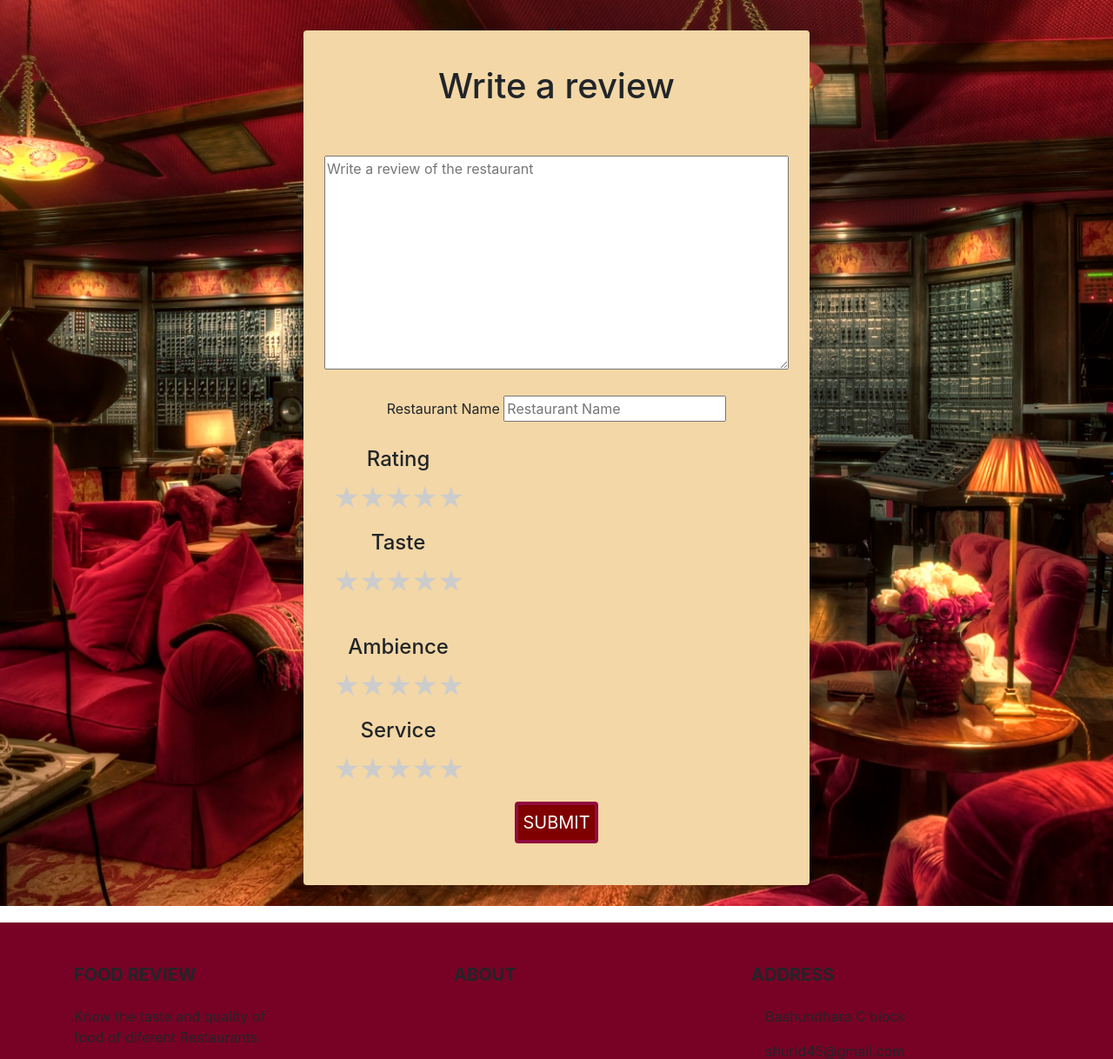
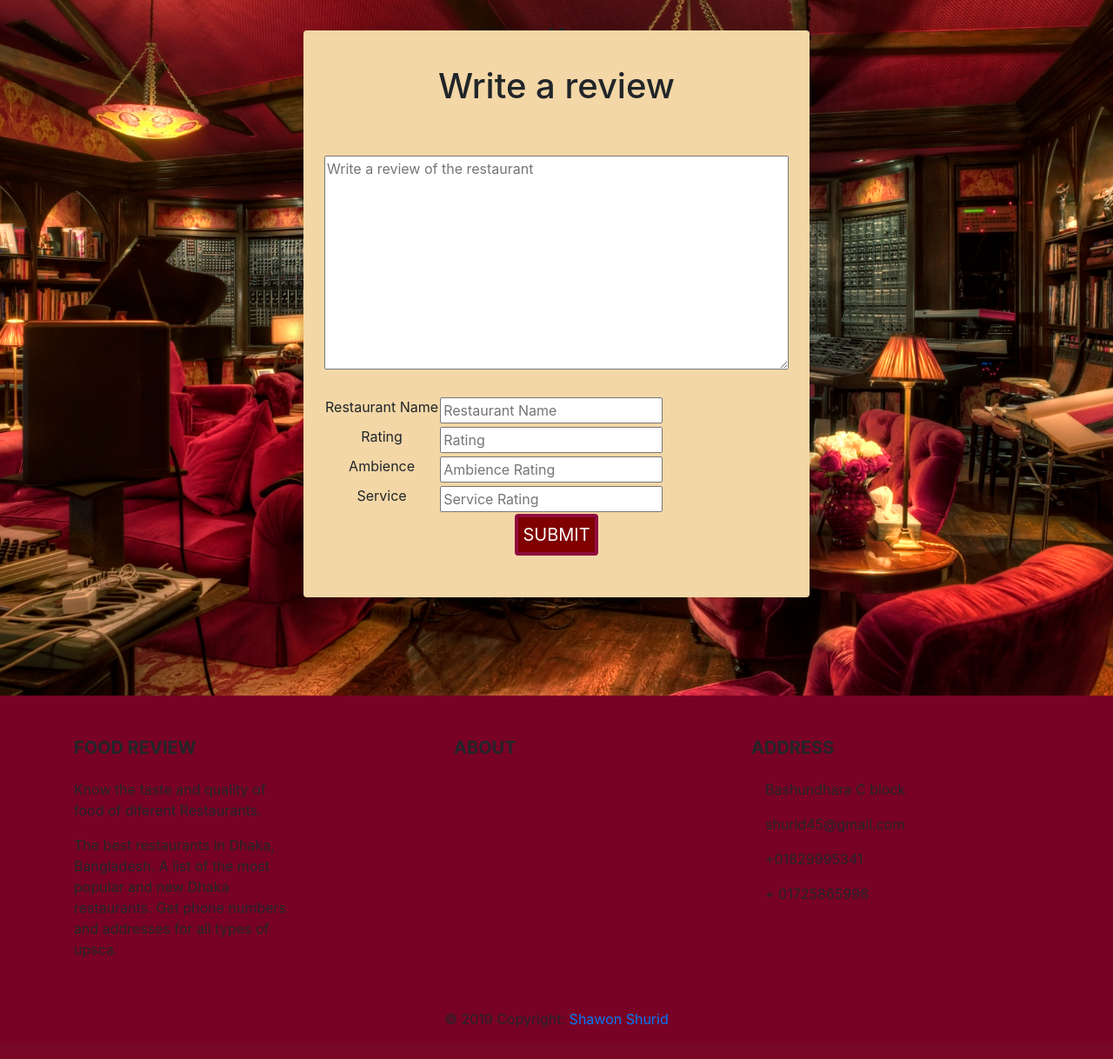
Before and after one commit to shayekh00/Food-Review-Using-raw-PHP-HTML-CSS-Javascript-Jquery, a PHP site: page /writerevew.php in a window 1280 px wide. Shown: the part 98-1316 px from the top of the page at 87% size. After the commit the page ends 1280 px from the top, so only its background shows below. Run offline with PHP 8.4, Linux system fonts and the light colour scheme; some libraries are stand-ins or nearby versions.

Commit message:
Insert to database - Write a Review

```diff
--- a/inc/header.php
+++ b/inc/header.php
@@ -7,6 +7,13 @@
 
     <!-- Bootstrap CSS -->
     <link rel="stylesheet" href="https://maxcdn.bootstrapcdn.com/bootstrap/4.0.0/css/bootstrap.min.css" >
+
+    <!-- new scripts added by navid starts-->
+    <script src="https://ajax.googleapis.com/ajax/libs/jquery/3.1.0/jquery.min.js"></script>
+    <script src="https://maxcdn.bootstrapcdn.com/bootstrap/3.3.7/js/bootstrap.min.js"></script>
+    <!-- new scripts added by navid ends-->
+
+
     <link href=”../css/style.css” rel=”stylesheet” type=”text/css”/>
 
     <link rel="stylesheet" href="css/style.css" type="text/css" media="all" />
--- a/writerevew.php
+++ b/writerevew.php
@@ -23,15 +23,54 @@
 
 					</div>
           <br>
-					<div class="input">
+
+					<!-- <div class="input">
 						<label for="r_name">Restaurant Name</label>
 						<input type="text" placeholder="Restaurant Name" name="r_name" required />
 						<span class="fa fa-unlock"></span>
 					</div>
-          <br>
+          <br> -->
 
 
-          <div class="rate">
+          <table>
+            <tr>
+              <div class="input">
+                <td> <label for="r_rating">Restaurant Name</label>  </td>
+                <td><input type="text" placeholder="Restaurant Name" name="r_name" required /></td>
+                <td><span class="fa fa-unlock"></span></td>
+              </div>
+            </tr>
+
+            <tr>
+              <div class="input">
+                <td> <label for="r_rating">Rating</label>  </td>
+                <td><input type="number" placeholder="Rating " name="r_rating" required /></td>
+                <td><span class="fa fa-unlock"></span></td>
+              </div>
+            </tr>
+
+            <tr>
+              <div class="input">
+                <td> <label for="r_rating">Ambience</label>  </td>
+                <td><input type="number" placeholder="Ambience Rating" name="r_ambience" required /></td>
+                <td><span class="fa fa-unlock"></span></td>
+              </div>
+            </tr>
+
+            <tr>
+              <div class="input">
+                <td> <label for="r_rating">Service</label>  </td>
+                <td><input type="number" placeholder="Service Rating" name="r_service" required /></td>
+                <td><span class="fa fa-unlock"></span></td>
+              </div>
+            </tr>
+
+
+
+          </table>
+
+
+          <!-- <div class="rate">
             <h4>Rating</h4>
             <input type="radio" id="star5" name="rate" value="5" />
             <label for="star5" title="text">5 stars</label>
@@ -43,8 +82,9 @@
             <label for="star2" title="text">2 stars</label>
             <input type="radio" id="star1" name="rate" value="1" />
             <label for="star1" title="text">1 star</label>
-          </div>
-          <br>
+          </div> -->
+
+          <!-- <br>
           <br>
 
           <br>
@@ -64,10 +104,10 @@
             <label for="star1" title="text">1 star</label>
           </div>
           <br>
-          <br>
+          <br> -->
 
 
-          <br>
+          <!-- <br>
           <br>
           <br>
           <div class="rate">
@@ -87,6 +127,7 @@
           <br>
           <br>
           <br>
+
           <div class="rate">
             <h4>Service</h4>
             <input type="radio" id="star5" name="rate" value="5" />
@@ -105,7 +146,8 @@
           <br>
           <br>
           <br>
-          <br>
+          <br> -->
+
           <input type="submit" name="submit" class=" btn btn-primary" value="SUBMIT" style="font-size:15pt;color:white;background-color:maroon;border:4px solid #900C3F;padding:5px">
           <br>
           <br>
@@ -116,11 +158,8 @@
 				</form>
 
 			</div>
-		</div>
-		<!-- //content -->
-		<!-- copyright -->
+    </div>
 
-		<!-- //copyright -->
 	</div>
 
 
```
Also changed, not shown: Backend Files/insert_write_a_review.php (+10 -2 lines).
